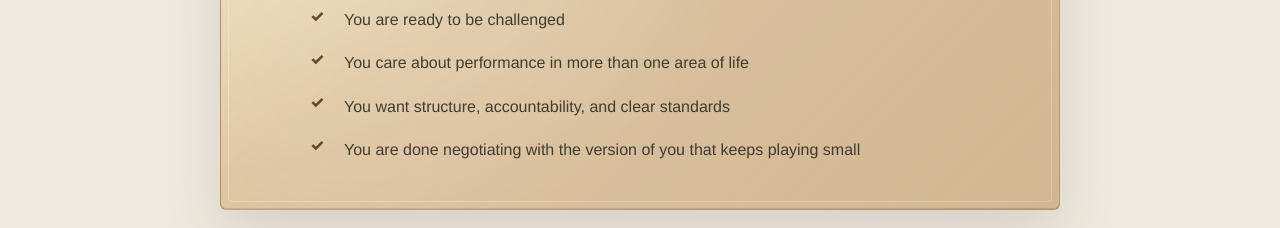
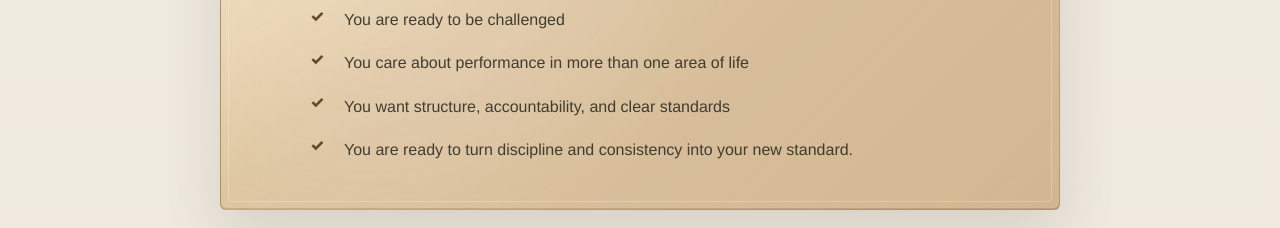
Before and after one commit to TimmyTululu/pernille-performance, a React (Vite) app: page / in a window 1280 px wide. Shown: the part 3660-3888 px from the top of the page. Built offline with nearby package versions, Linux system fonts and the light colour scheme.

Commit message:
Update For You final checklist item

```diff
--- a/src/main.tsx
+++ b/src/main.tsx
@@ -28,7 +28,7 @@ const fitSignals = [
   "You are ready to be challenged",
   "You care about performance in more than one area of life",
   "You want structure, accountability, and clear standards",
-  "You are done negotiating with the version of you that keeps playing small",
+  "You are ready to turn discipline and consistency into your new standard.",
 ];
 
 const testimonials = [
```
